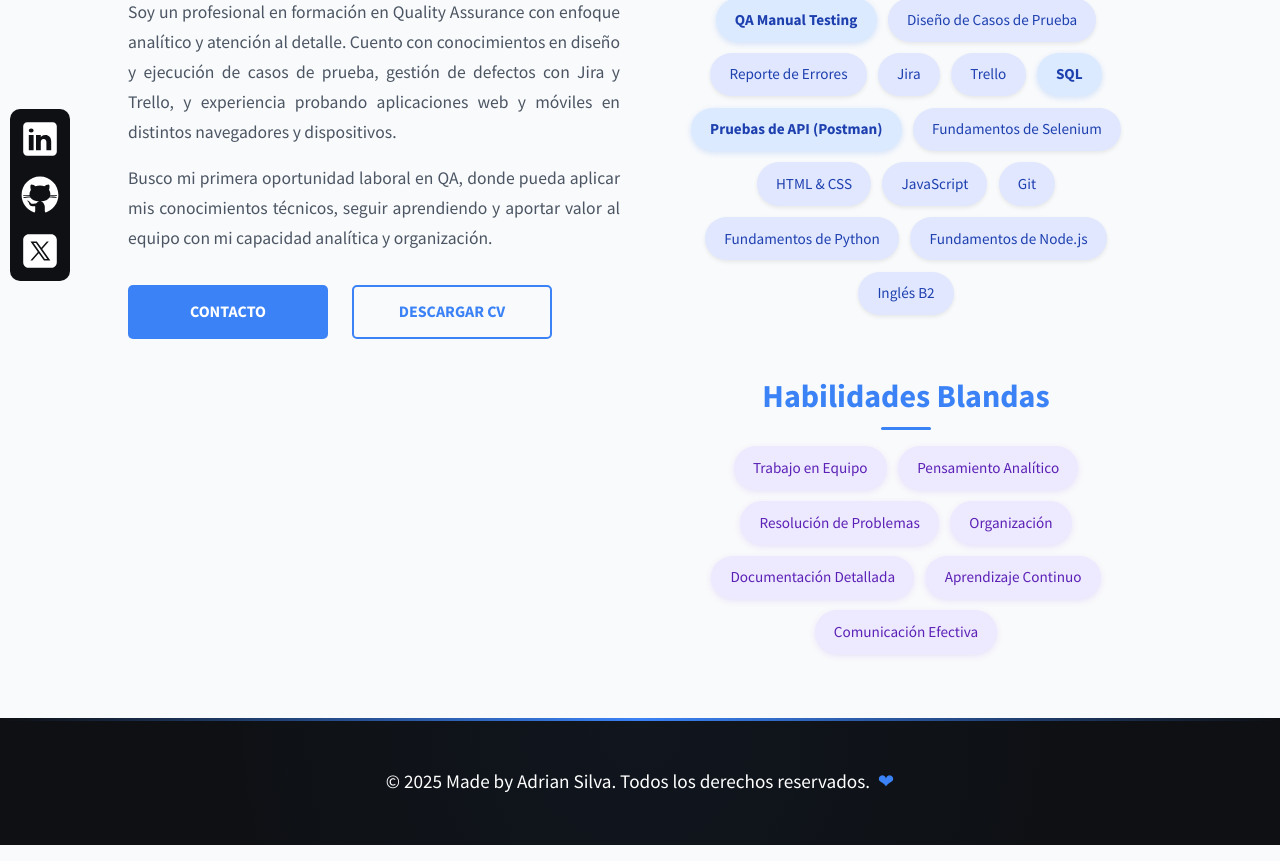
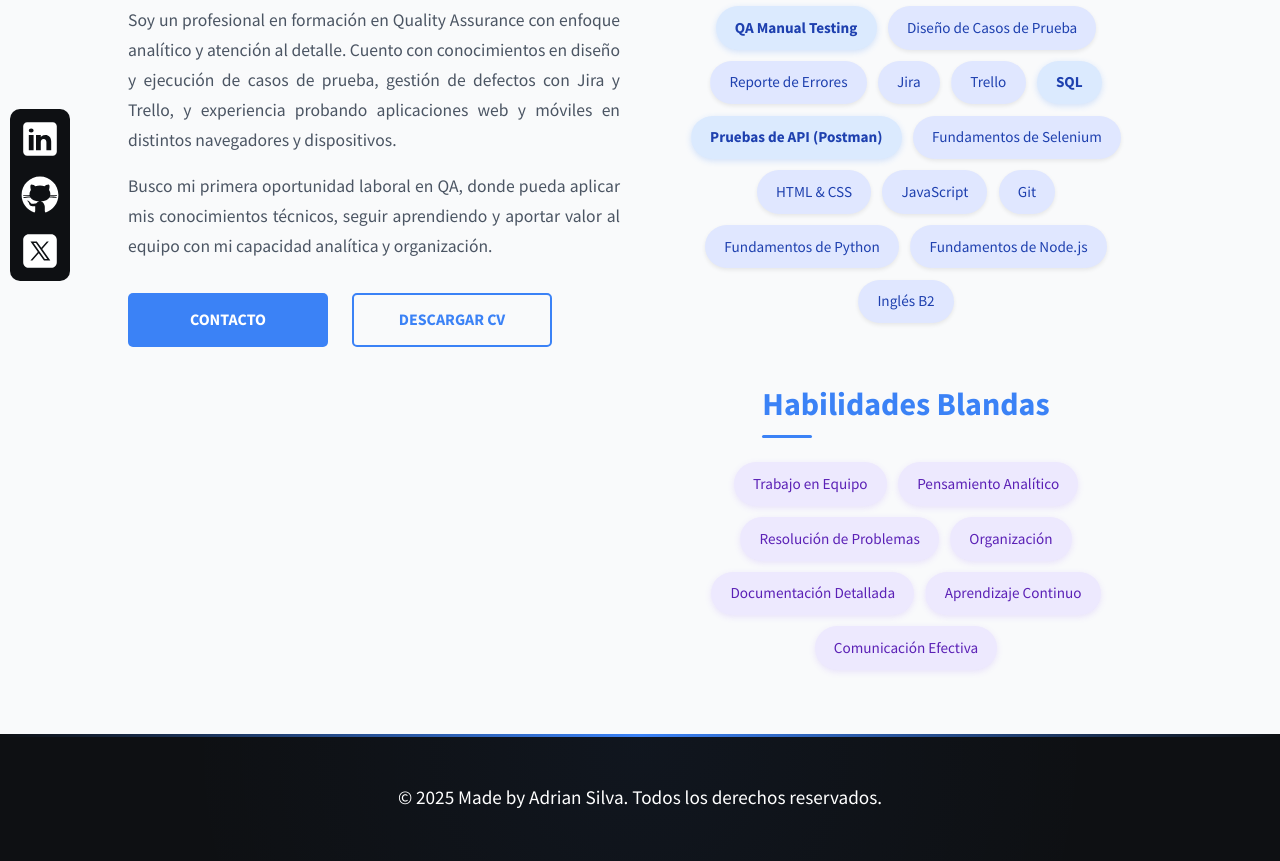
Before and after one commit to adjsvar/portafolio, a React (Vite) app: page /about in a window 1280 px wide. Shown: the part 205-1066 px from the top of the page. Built offline with nearby package versions, Linux system fonts and the light colour scheme.

Commit message:
cambios visuales

```diff
--- a/src/styles/About.css
+++ b/src/styles/About.css
@@ -56,24 +56,6 @@
 .skills {
   flex: 1;
   text-align: center;
-}
-
-.skills h2 {
-  position: relative;
-  display: inline-block;
-  margin-bottom: 1.5rem;
-}
-
-.skills h2::after {
-  content: '';
-  position: absolute;
-  bottom: -8px;
-  left: 50%;
-  transform: translateX(-50%);
-  width: 50px;
-  height: 3px;
-  background-color: #3b82f6;
-  border-radius: 2px;
 }
 
 .skills-badges {
--- a/src/styles/App.css
+++ b/src/styles/App.css
@@ -74,6 +74,41 @@ h2 {
   color: #3b82f6;
   text-align: center;
   margin-bottom: 1.5rem;
+}
+
+/* Nuevo estilo para subrayados en h2 SOLO para secciones de contenido, no para navbar */
+.content h2 {
+  position: relative;
+  display: inline-block;
+  margin-bottom: 2rem;
+}
+
+.content h2::after {
+  content: '';
+  position: absolute;
+  bottom: -8px;
+  left: 0;
+  width: 50px;
+  height: 3px;
+  background-color: #3b82f6;
+  border-radius: 2px;
+}
+
+/* Para títulos alineados a la izquierda */
+.text-left h2::after {
+  left: 0;
+  transform: none;
+}
+
+/* Ajuste específico para la página de contacto */
+.contact-f h2 {
+  width: 100%;
+  margin-bottom: 2.5rem;
+}
+
+/* Ajuste para sección de proyectos */
+.projects h2 {
+  margin-bottom: 2.5rem;
 }
 
 p {
@@ -190,7 +225,6 @@ html, body {
   flex-direction: column;
   align-items: center;
   justify-content: center;
-  gap: 2rem;
   width: 100%;
   max-width: 1200px;
   position: relative;
@@ -250,7 +284,7 @@ html, body {
 }
 
 /* Ajustes responsive */
-@media screen and (min-width: 851px) {
+@media screen and (min-width: 1201px) {
   .hero-container {
     flex-direction: row;
     text-align: left;
@@ -271,9 +305,31 @@ html, body {
     transform: none;
   }
 
-  /* Mantenemos la esquina derecha plana */
+  /* Texto a la derecha, border radius a la izquierda */
   .hero-profile {
-    border-radius: 50% 0 50% 50%;
+    border-radius: 30% 0 0 30%;
+  }
+}
+
+@media screen and (min-width: 851px) and (max-width: 1200px) {
+  .hero-container {
+    flex-direction: column;
+    text-align: center;
+    gap: 1.5rem;
+  }
+
+  .hero-text h1 {
+    margin-bottom: 2rem;
+  }
+
+  .hero-text h1::after {
+    left: 50%;
+    transform: translateX(-50%);
+  }
+
+  /* Texto abajo, border radius arriba */
+  .hero-profile {
+    border-radius: 30% 30% 0 0;
   }
 }
 
@@ -281,8 +337,8 @@ html, body {
   .hero-profile {
     width: 240px;
     height: 240px;
-    /* Cambiamos para que la parte inferior sea plana en modo móvil */
-    border-radius: 50% 50% 0 50%;
+    /* Texto abajo, border radius arriba */
+    border-radius: 30% 30% 0 0;
   }
 
   .hero-text p {
@@ -294,8 +350,8 @@ html, body {
   .hero-profile {
     width: 200px;
     height: 200px;
-    /* Mantenemos la parte inferior plana */
-    border-radius: 50% 50% 0 50%;
+    /* Mantener el mismo estilo que en breakpoint mediano */
+    border-radius: 30% 30% 0 0;
   }
 
   .hero-text h1 {
--- a/src/styles/Footer.css
+++ b/src/styles/Footer.css
@@ -48,14 +48,6 @@
   z-index: 1;
 }
 
-/* Añadir un pequeño detalle al copyright */
-.footer p::after {
-  content: '❤';
-  display: inline-block;
-  margin-left: 8px;
-  color: var(--footer-highlight);
-  animation: pulse 2s infinite;
-}
 
 /* Añadir un sutil efecto de fondo */
 .footer::after {
@@ -73,13 +65,6 @@
   z-index: 0;
 }
 
-/* Animación de pulso para el corazón */
-@keyframes pulse {
-  0% { transform: scale(1); }
-  50% { transform: scale(1.2); }
-  100% { transform: scale(1); }
-}
-
 /* =================================
    BREAKPOINTS
 ================================= */
--- a/src/styles/ProjectDetail.css
+++ b/src/styles/ProjectDetail.css
@@ -16,11 +16,13 @@
   margin-bottom: 1rem;
 }
 
+/* Quitar este estilo y reemplazarlo con una clase específica si es necesario
 .project-detail h2 {
   font-size: 2rem;
   color: #3b82f6;
   margin-bottom: 1rem;
 }
+*/
 
 .project-detail p {
   font-size: 1.2rem;
--- a/src/styles/Sidebar.css
+++ b/src/styles/Sidebar.css
@@ -26,6 +26,7 @@
   border-radius: var(--sidebar-border-radius);
   opacity: 1;
   transition: opacity 0.3s ease;
+  z-index: 100; /* Asegurar que esté por encima de otros elementos */
 }
 
 .sidebar a img {
```
